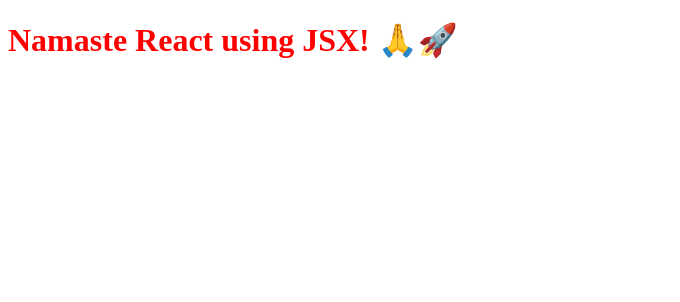
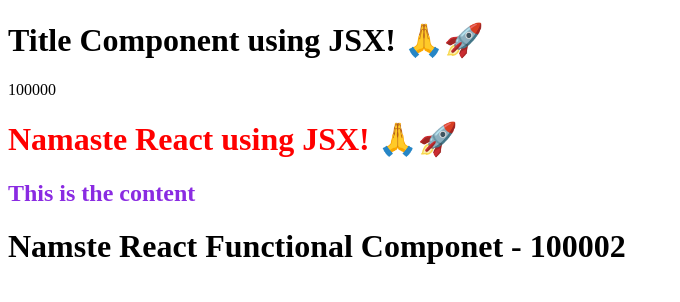
Before and after one commit to waditya/namaste-react, a React (Vite) app: page / in a window 1280 px wide. Shown: the top 302 px of the page, without its empty margins (0-680 px from the left). Built offline with nearby package versions, Linux system fonts and the light colour scheme.

Commit message:
Functional components in JSX

```diff
--- a/App.js
+++ b/App.js
@@ -13,12 +13,37 @@
 //JSX
 // Define react element using JSX for easily describing HTML objects
 const jsxHeading = <h1 id="heading" className="head" tabIndex="1">Namaste React using JSX! 🙏🚀</h1>;
-
+const number = 100000;
 console.log(jsxHeading);
 // The JSX element is transpiled to React.createElement element by Parcel which in-turn is done by babel.
 // Babel is a open-source JavaScript compiler
 // JSX => Babel transpiles it to React.createElement => ReactElement-JS Object => HTMLElement(render)
 
+// React Functional Component
+// Arrow function
+const Title = () => (
+    <h1 className="head" tabIndex="25"> Title Component using JSX! 🙏🚀</h1>
+);
+
+// Function using function keyword
+const Content = function (){
+    return (
+        <h2 className="content" id="content"> This is the content</h2>
+    );
+};
+
+// Component Composition - Component inside component
+const HeadingComponent = () => (
+    <div id="container">
+        <Title/>
+        {number}
+        {jsxHeading}
+        <Content/>
+        <h1>Namste React Functional Componet - {number +2 }</h1>
+
+    </div>
+)
+
 const root = ReactDOM.createRoot(document.getElementById("root"));
 
-root.render(jsxHeading);
+root.render(<HeadingComponent />); // Rendering functional component
--- a/index.css
+++ b/index.css
@@ -9,3 +9,7 @@
 #younger {
     color:plum
 }
+
+#content {
+    color: blueviolet;
+}
```
Also changed, not shown: Notes/Episode-03-Laying-the-foundation.md (+9 -3 lines).
